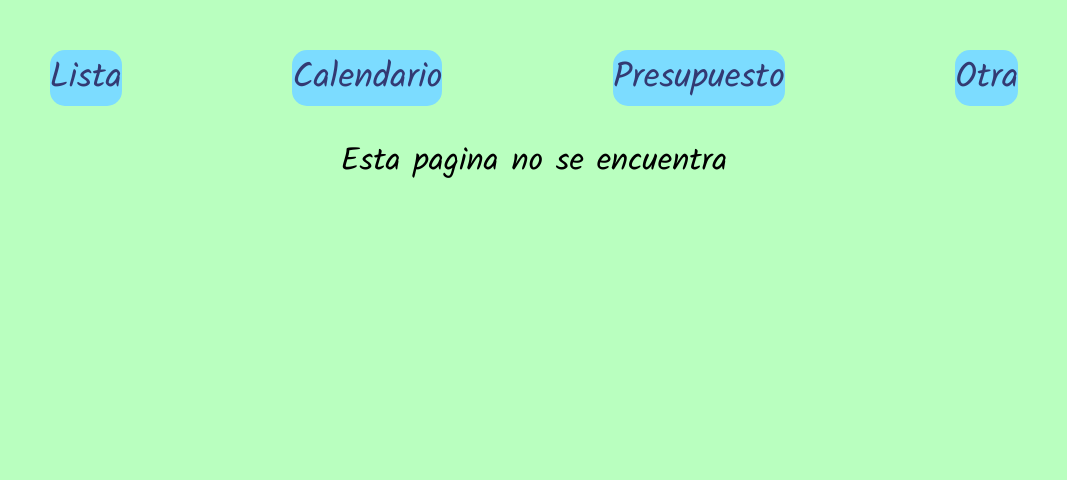
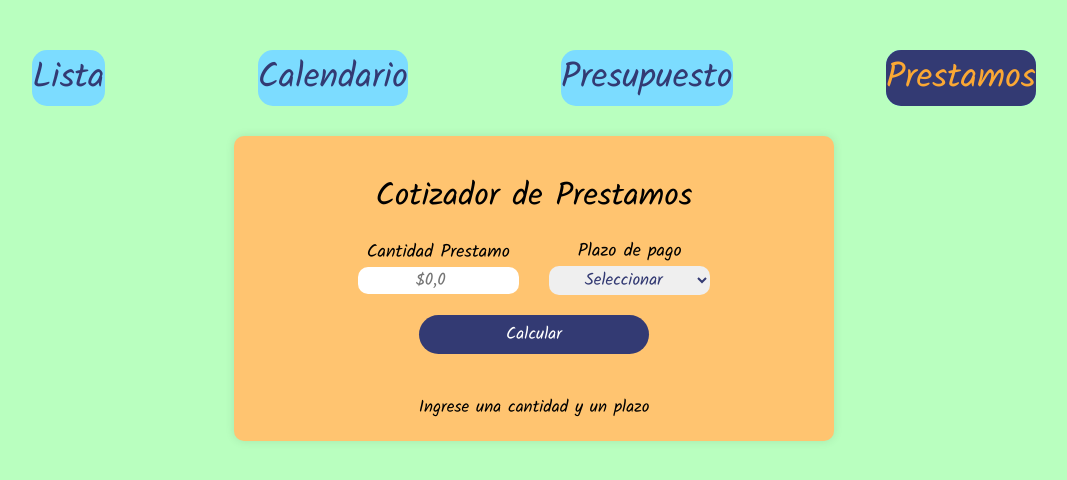
Before and after one commit to SantiagoSanchezGiraldo/ToDoList, a React (Vite) app: page /prestamo in a window 1280 px wide. Shown: the top 480 px of the page, without its empty margins (106-1173 px from the left). Built offline with nearby package versions, Linux system fonts and the light colour scheme.

Commit message:
Seccion de prestamos
Se creo una sección en donde se puede cotizar los prestamos

```diff
--- a/src/App.css
+++ b/src/App.css
@@ -59,6 +59,7 @@ nav ul li {
   border-radius: 15px;
 }
 
+/*-------------LISTA DE TAREAS--------------------*/
 .cardToDo {
   background-color: var(--naranjaClaro);
   box-shadow: 0px 0px 5px rgba(0, 0, 0, 0.2);
@@ -202,7 +203,6 @@ input[type='number'] {
   padding: 10px 20px;
   box-shadow: 0px 0px 5px rgba(0, 0, 0, 0.15);
   flex: 1;
-  font-family: inherit;
   font-size: 17px;
   color: var(--azul);
   background-color: white;
@@ -214,7 +214,6 @@ input[type='number'] {
   color: #fff;
   padding: 5px 40px;
   border-radius: 20px;
-  font-family: inherit;
   cursor: pointer;
   font-size: 17px;
   transition: all 0.3s;
@@ -251,7 +250,6 @@ input[type='number'] {
 
 
 .title {
-  font-size: 24px;
   margin-bottom: 20px;
 }
 
@@ -278,7 +276,6 @@ input[type='number'] {
   list-style-type: none;
   padding: 0;
   text-align: left;
-  /* Ajusta la alineación del texto en la lista de tareas */
 }
 
 .task-list li {
@@ -339,7 +336,6 @@ input[type='number'] {
 
 
 /*-------------PRESUPUESTO--------------------*/
-
 .otro-container {
   max-width: 600px;
   margin: 0 auto;
@@ -350,7 +346,6 @@ input[type='number'] {
 }
 
 .otro-container h1 {
-  font-size: 24px;
   margin-bottom: 20px;
 }
 
@@ -439,3 +434,93 @@ ul li span {
 .gastos-list button:hover {
   background-color: var(--rojo-hover);
 }
+
+/*-------------PRESTAMO--------------------*/
+.prestamos{
+  max-width: 600px;
+  margin: 0 auto;
+  padding: 20px;
+  background-color: var(--naranjaClaro);
+  border-radius: 10px;
+  box-shadow: 0 0 10px rgba(0, 0, 0, 0.1);
+}
+
+.prestamos h1{
+  margin: 15px 0px;
+}
+
+.prestamos p{
+  font-size: 17px;
+}
+
+.cantidad,
+.plazo, .prestamos form{
+  display: flex;
+  flex-direction: column;
+}
+
+.cantidad,
+.plazo{
+  display: flex;
+  justify-content: center;
+  align-items: center;
+  width: 50%;
+  margin: 0px  15px 0px 15px;
+}
+
+.cantidad input[type="number"],
+.plazo select{
+  width: 100%;
+}
+
+.plazo select{
+  border-radius: 10px;
+  color: var(--azul);
+  text-align: center;
+  font-size: 17px;
+  outline: none;
+  border: none;
+}
+
+.cantidad, .plazo label{
+  font-size: 18px;
+}
+
+.column{
+  display: flex;
+  flex-direction: row;
+}
+
+.btnSubmit{
+  display: flex;
+  justify-content: center;
+}
+
+.btnSubmit input[type="submit"] {
+  width: 60%;
+  padding: 6px 20px;
+  margin-bottom: 15px;
+  border: none;
+  background-color: var(--azul);
+  color: #fff;
+  border-radius: 20px;
+  cursor: pointer;
+  font-size: 17px;
+  transition: all 0.3s;
+}
+
+.btnSubmit input[type="submit"]:hover {
+  background-color: var(--azul-hover);
+}
+
+.resultado{
+  background-color: var(--azul);
+  color: #fff;
+  padding: 6px 20px;
+  border-radius: 20px;
+  transition: all 0.3s;
+}
+
+.resultado h2{
+  text-align: center;
+}
--- a/src/App.jsx
+++ b/src/App.jsx
@@ -7,6 +7,7 @@ import { Deafualt } from "./components/Deafualt";
 import MyCalendar from './components/Calander';
 import Presupuesto from './components/presupuesto';
 import { Home } from './components/Home';
+import { Prestamos } from './components/Prestamos';
 
 function App() {
   return (
@@ -17,8 +18,9 @@ function App() {
             <Route path='/' element={<Home />} />
             <Route path='list' element={<Lista />} />
             <Route path='calender' element={<MyCalendar />} />
+			      <Route path='presupuesto' element={<Presupuesto />} />
+            <Route path='prestamo' element={<Prestamos />} />
             <Route path='*' element={<Deafualt />} />
-			      <Route path='presupuesto' element={<Presupuesto />} />
           </Route>
         </Routes>
       </div>
--- a/src/components/Navbar.jsx
+++ b/src/components/Navbar.jsx
@@ -9,7 +9,7 @@ export const Navbar = () => {
                     <li><NavLink className='navitem' to="/list">Lista</NavLink></li>
                     <li><NavLink className='navitem' to="/calender">Calendario</NavLink></li>
                     <li><NavLink className='navitem' to="/presupuesto">Presupuesto</NavLink></li>
-                    <li><NavLink className='navitem' to="/otra">Otra</NavLink></li>
+                    <li><NavLink className='navitem' to="/prestamo">Prestamos</NavLink></li>
                 </ul>
             </nav>
             <br />
--- /dev/null
+++ b/src/components/Prestamos.jsx
@@ -0,0 +1,62 @@
+import React, { useState } from 'react'
+import { calcularTotal } from '../hooks/helpers';
+import { ResultadoP } from './ResultadoP';
+
+export const Prestamos = () => {
+    const [cantidad, setCantidad] = useState(0);
+    const [plazo, setPlazo] = useState("");
+    const [total, setTotal] = useState(0);
+
+    const [error, setError] = useState(false);
+
+    const calcularPrestamo = e =>{
+        e.preventDefault();
+        if (cantidad === 0 || plazo === ""){
+            setError(true);
+            return;
+        }
+        setError(false);
+
+        const total = calcularTotal(cantidad,plazo);
+        setTotal(total);
+    }
+
+    let componente;
+    if (total === 0) {
+        componente = <p>Ingrese una cantidad y un plazo</p>;
+    }else{
+        componente = <ResultadoP total = {total} cantidad = {cantidad} plazo = {plazo}/>;
+    }
+    return (
+        <div className="container prestamos">
+            <h1>Cotizador de Prestamos</h1>
+            <form onSubmit={calcularPrestamo}>
+                <div className="column">
+                    <div className='cantidad'>
+                        <label htmlFor="">Cantidad Prestamo</label>
+                        <input type="number" name="" placeholder='$0,0'
+                        onChange={(e)=>setCantidad(e.target.value)}/>
+                    </div>
+                    <div className='plazo'>
+                        <label htmlFor="">Plazo de pago</label>
+                        <select onChange={(e)=>setPlazo(e.target.value)}>
+                            <option value="">Seleccionar</option>
+                            <option value="3">3 meses</option>
+                            <option value="6">6 meses</option>
+                            <option value="12">12 meses</option>
+                            <option value="24">24 meses</option>
+                        </select>
+                    </div>
+                </div>
+                <div className="btnSubmit">
+                    <input type="submit" value="Calcular" />
+                </div>
+            </form>
+            {(error) ? <p className='error'>Porfavor llenar o seleccionar las opciones en los campos</p> : ""}
+            <br />
+            <div className="mensaje">
+                {componente}
+            </div>
+        </div>
+    )
+}
--- /dev/null
+++ b/src/components/ResultadoP.jsx
@@ -0,0 +1,13 @@
+import React from 'react'
+
+export const ResultadoP = ({total, cantidad, plazo}) => {
+    return (
+        <div className="resultado">
+            <h2>Cotizacion</h2>
+            <p>La cantidad solicitada es: ${cantidad}</p>
+            <p>A pagar en: {plazo} meses</p>
+            <p>Su pago mesnsual es de: ${(total/plazo).toFixed(2)}</p>
+            <p>Total a pagar: ${total}</p>
+        </div>
+    )
+}
--- a/src/components/TodoAdd.jsx
+++ b/src/components/TodoAdd.jsx
@@ -28,7 +28,7 @@ export const TodoAdd = ({ handleNewTodo }) => {
 				name='description'
 				value={description}
 				onChange={onInputChange}
-				placeholder='¿Qué hay que hacer?'/>
+				placeholder='¿Qué hay por hacer?'/>
 
 			<button className='btnAdd' type='submit'>Agregar</button>
 		</form>
--- a/src/components/TodoUpdate.jsx
+++ b/src/components/TodoUpdate.jsx
@@ -30,7 +30,7 @@ export const TodoUpdate = ({ todo, handleUpdateTodo }) => {
 				name='updateDescription'
 				value={updateDescription}
 				onChange={onInputChange}
-				placeholder='¿Qué hay que hacer?'
+				placeholder='¿Qué hay por hacer?'
 				readOnly={disabled}
 				ref={focusInputRef}/>
 			<button className='btnEdit' type='submit'><FaEdit /></button>
--- /dev/null
+++ b/src/hooks/helpers.js
@@ -0,0 +1,34 @@
+export function calcularTotal(cantidad, plazo) {
+    const cantidadInt = parseInt(cantidad);
+    const plazoInt = parseInt(plazo);
+
+    let totalCantidad;
+    if (cantidadInt <= 1000) {
+        totalCantidad = cantidadInt * 0.25;
+    } else if (cantidadInt > 1000 && cantidadInt <= 5000) {
+        totalCantidad = cantidadInt * 0.20;
+    } else if (cantidadInt > 5000 && cantidadInt <= 10000) {
+        totalCantidad = cantidadInt * 0.15;
+    } else {
+        totalCantidad = cantidadInt * 0.10;
+    }
+
+    let totalPlazo;
+    switch (plazoInt) {
+        case 3:
+            totalPlazo = cantidadInt * 0.05;
+            break;
+        case 6:
+            totalPlazo = cantidadInt * 0.10;
+            break;
+        case 12:
+            totalPlazo = cantidadInt * 0.15;
+            break;
+        case 24:
+            totalPlazo = cantidadInt * 0.20;
+            break;
+        default:
+            break;
+    }
+    return totalCantidad + totalPlazo + cantidadInt;
+}
```
